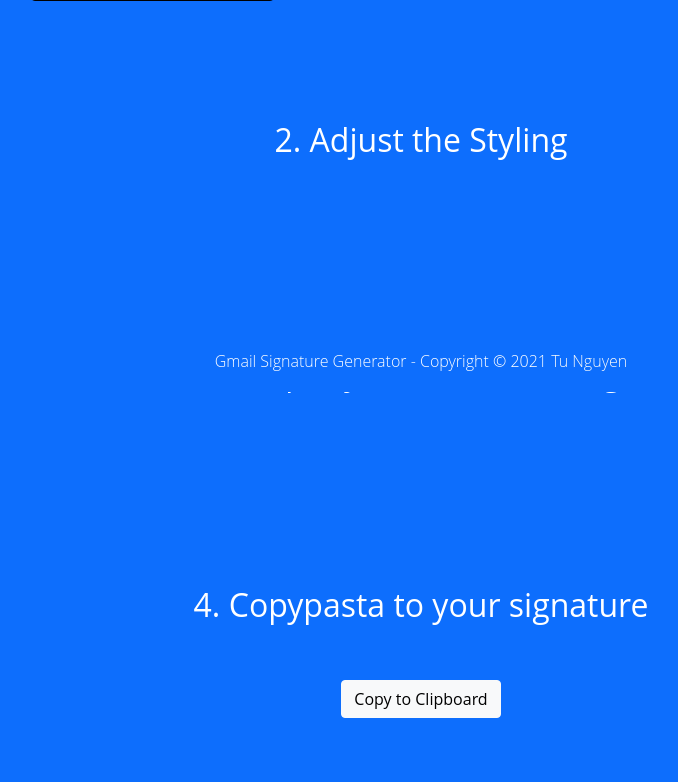
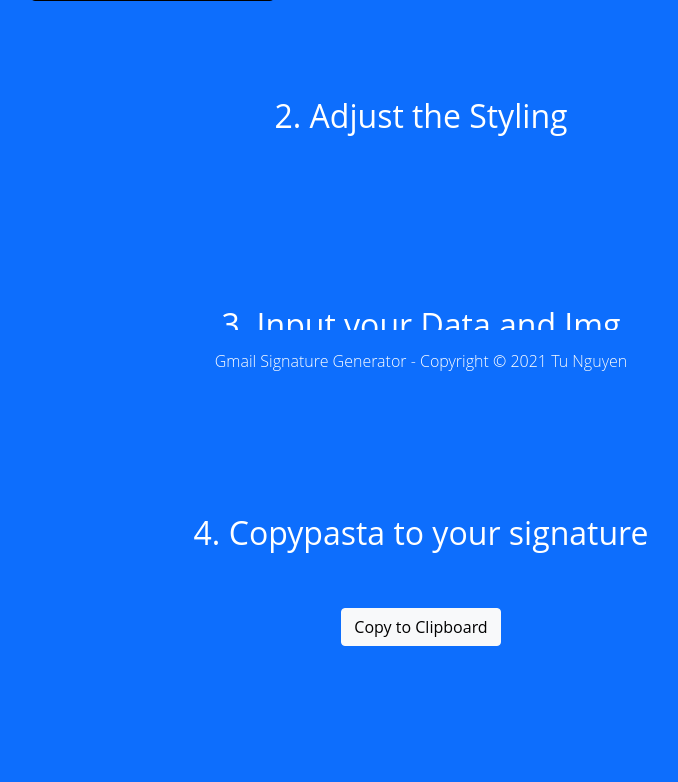
Before and after one commit to tu-nguyen/gmail-signature-generator, a Django app: template templates/create.html in a window 1280 px wide. Shown: the part 408-1190 px from the top of the page, without its empty margins (219-897 px from the left). After the commit the page ends 1054 px from the top, so only its background shows below. Run offline with Django 3.2, Linux system fonts and the light colour scheme; the template is opened without the code that fills it, so the values that code supplies are empty.

Commit message:
started forms models

```diff
--- a/main/models.py
+++ b/main/models.py
@@ -1,3 +1,5 @@
+from colorfield.fields import ColorField
 from django.db import models
 
-# Create your models here.
+class MyModel(model.Model):
+    color = ColorField(default='#FF0000')
--- a/templates/create.html
+++ b/templates/create.html
@@ -92,7 +92,10 @@
     <div class="container">
         <div class="row">
             <div class="col-md-12 offset-md-12 text">
-                <h2 class="pt-5">2. Adjust the Styling</h2>
+                <h2 class="pt-4">2. Adjust the Styling</h2>
+
+
+
             </div>
         </div>
     </div>
@@ -104,7 +107,7 @@
     <div class="container">
         <div class="row">
             <div class="col-md-12 offset-md-12 text">
-                <h2 class="pt-5">3. Input your Data and Img</h2>
+                <h2 class="pt-4">3. Input your Data and Img</h2>
             </div>
         </div>
     </div>
@@ -117,7 +120,7 @@
         <div class="row">
             <div class="col-md-12 offset-md-12 text">
                 <form class="form-inline my-2 my-lg-0">
-                    <h2 class="py-5">4. Copypasta to your signature</h2>
+                    <h2 class="pt-4 pb-5">4. Copypasta to your signature</h2>
                     <button class="btn btn-light" type="submit">Copy to Clipboard</button>
                 </form>
             </div>
```
Also changed, not shown: main/forms.py (added, +48 -0 lines), 2 other files.
